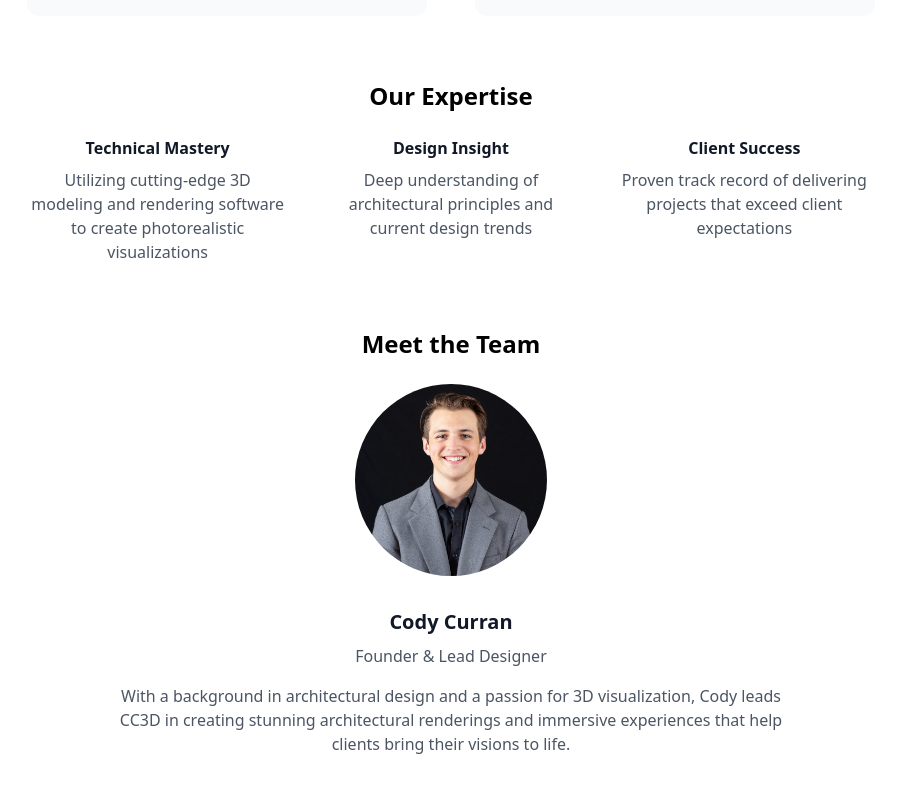
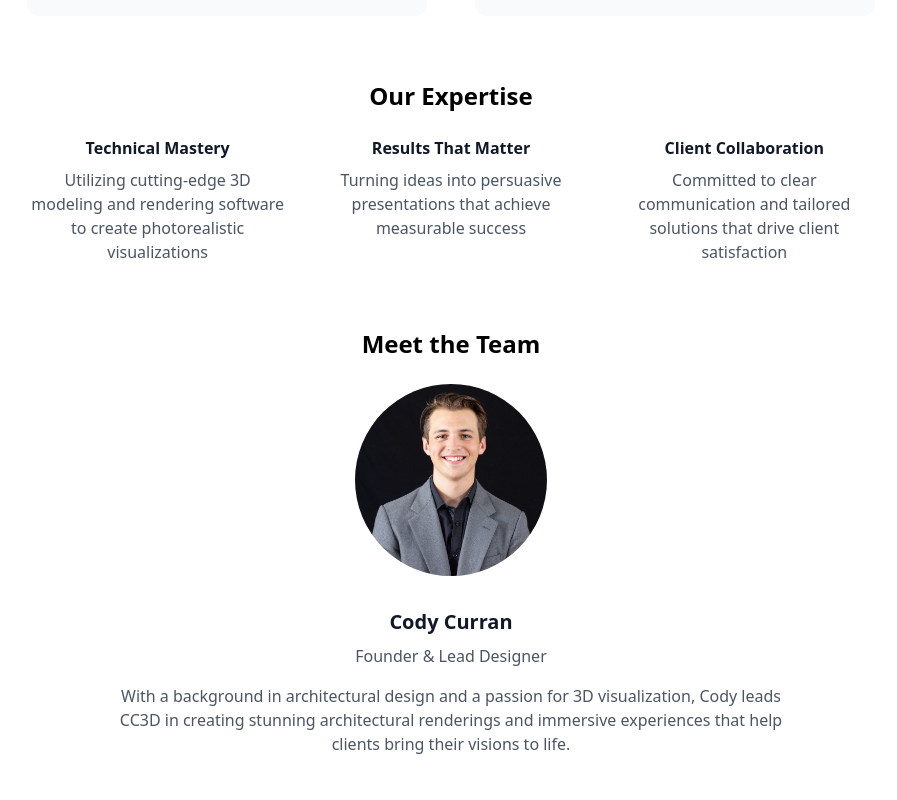
Before and after one commit to haydenhunter-projects/cc3d.website, a Next.js app: page /aboutus in a window 1280 px wide. Shown: the part 960-1760 px from the top of the page, without its empty margins (189-1086 px from the left). Built offline with nearby package versions, Linux system fonts and the light colour scheme.

Commit message:
version 0.83 tweaked aboutus descriptions

```diff
--- a/app/aboutus/page.js
+++ b/app/aboutus/page.js
@@ -66,12 +66,12 @@ export default function AboutUsPage() {
                       description: "Utilizing cutting-edge 3D modeling and rendering software to create photorealistic visualizations"
                     },
                     {
-                      title: "Design Insight",
-                      description: "Deep understanding of architectural principles and current design trends"
+                      title: "Results That Matter",
+                      description: "Turning ideas into persuasive presentations that achieve measurable success"
                     },
                     {
-                      title: "Client Success",
-                      description: "Proven track record of delivering projects that exceed client expectations"
+                      title: "Client Collaboration",
+                      description: "Committed to clear communication and tailored solutions that drive client satisfaction"
                     }
                   ].map((item, i) => (
                     <div key={i} className="text-center">
```
